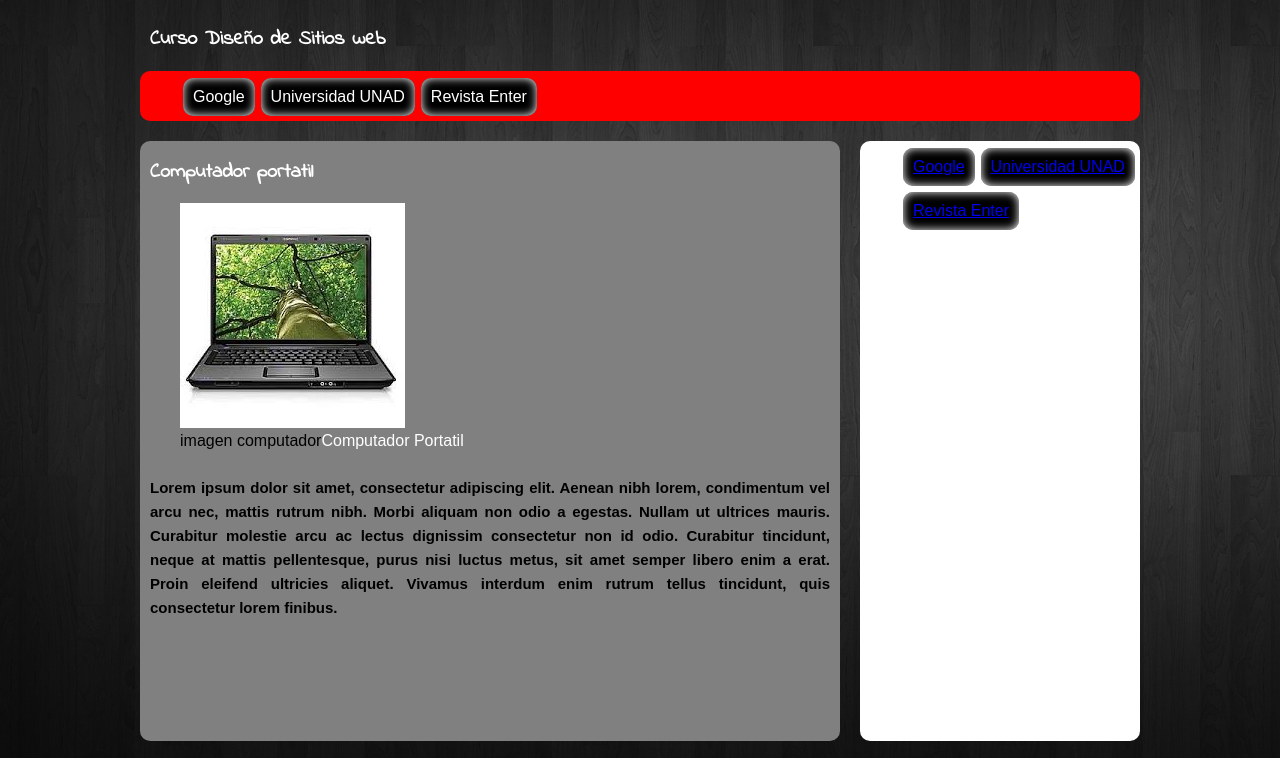
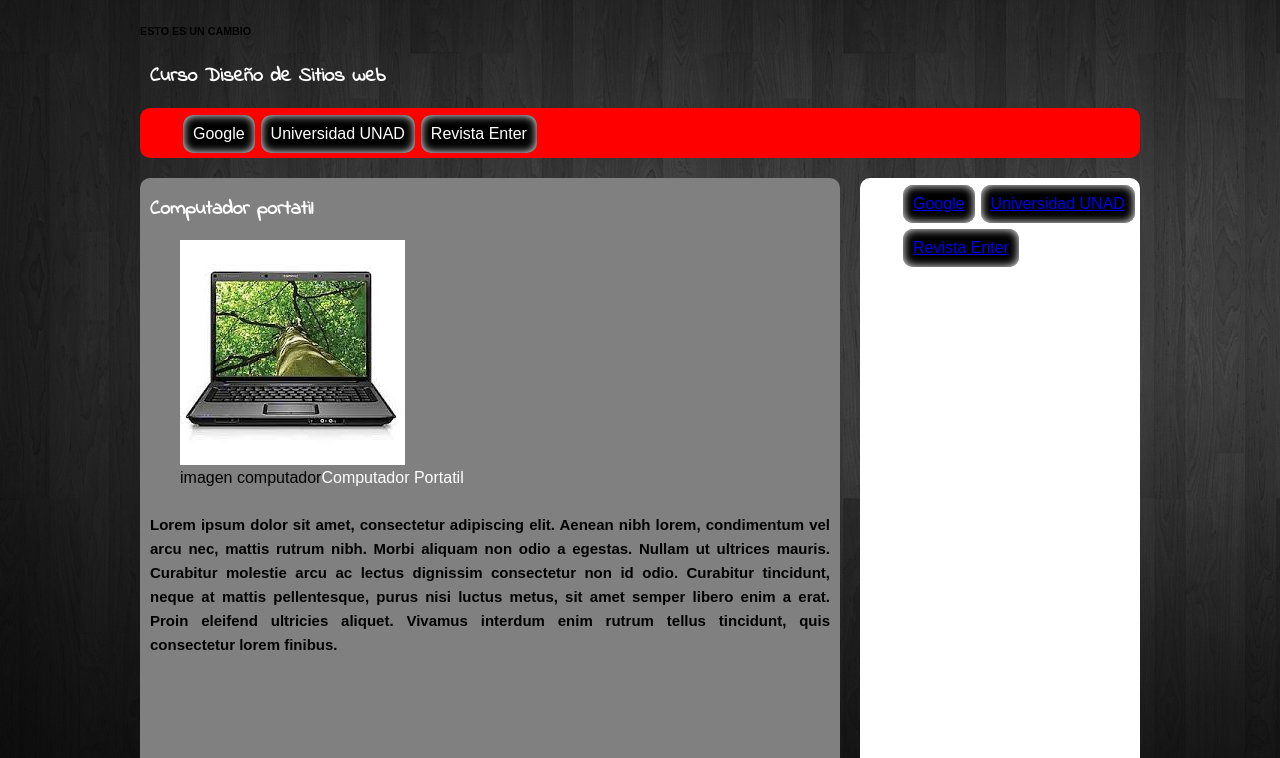
Before and after one commit to largoinc/largoinc.github.io, a plain HTML site: page index.html in a window 1280 px wide. Shown: the part 151-909 px from the top of the page. Drawn offline with Linux system fonts and the light colour scheme.

Commit message:
Cambio index h6
Cambio titulo h6

```diff
--- a/index.html
+++ b/index.html
@@ -25,6 +25,7 @@
 <Div id="contenidos">
 	<header>
 		<h1>HTML5 PRUEBA 3</h1>
+		<h6>ESTO ES UN CAMBIO</h6>
 		<h2>Curso Diseño de Sitios web</h2>
 	</header>
 
```
